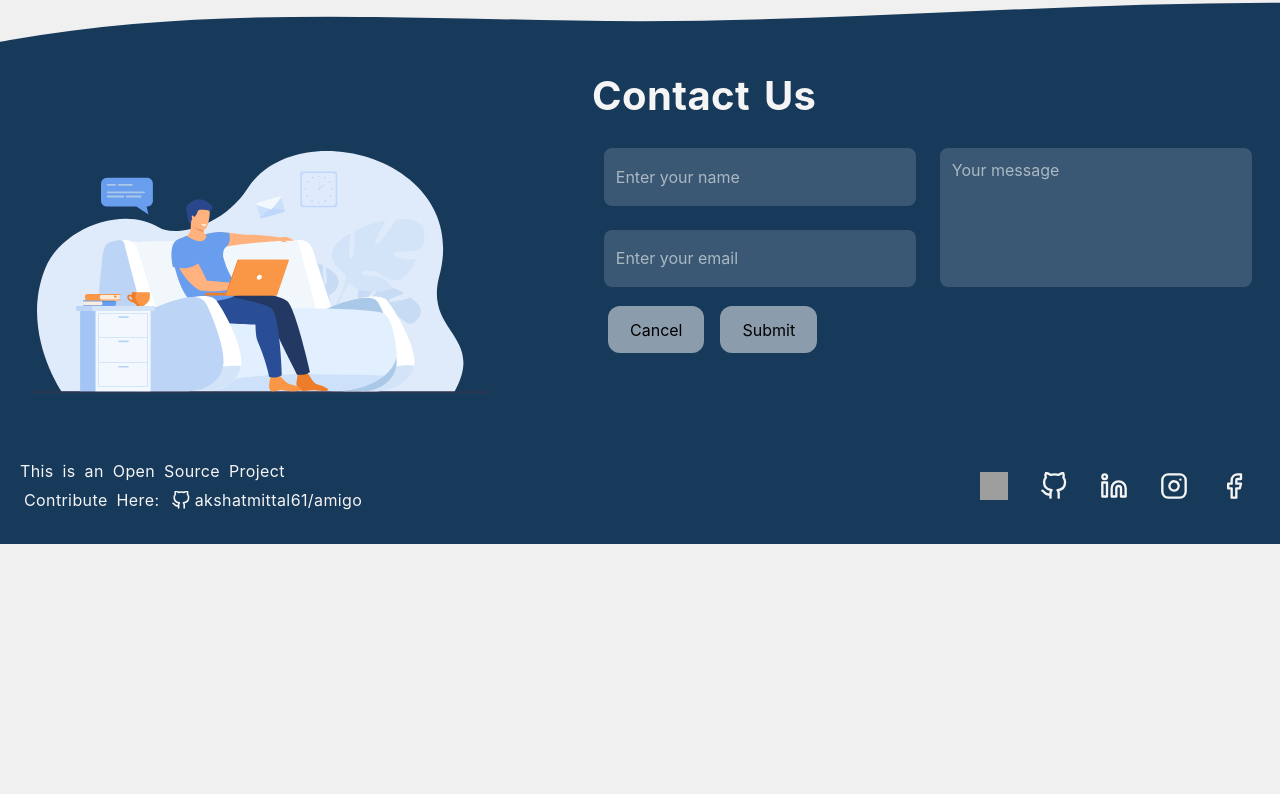
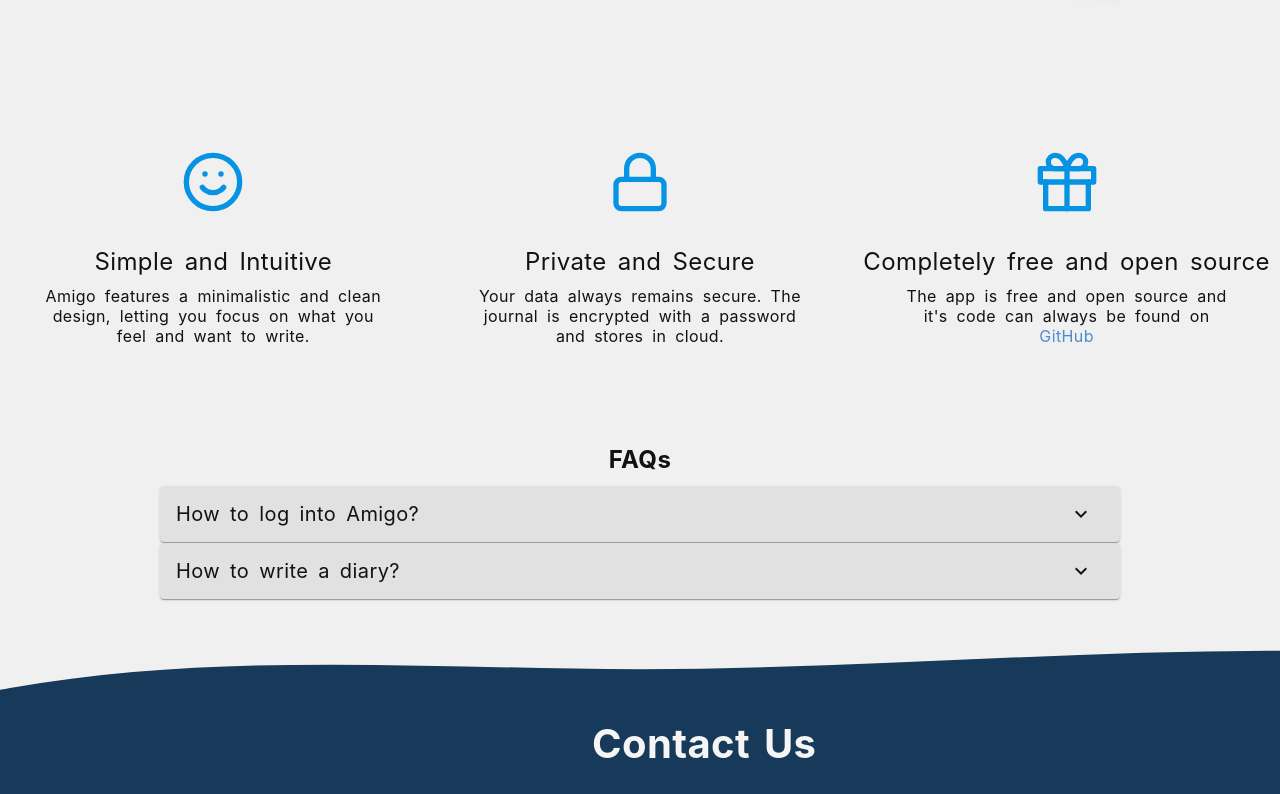
Before and after one commit to akshatmittal61/amigo, a React (Create React App) app: page / in a window 1280 px wide. Shown: the part 1508-2302 px from the top of the page. Before the commit the page ends 2052 px from the top, so only its background shows below. Built offline with nearby package versions, Linux system fonts and the light colour scheme; grey boxes are pictures that could not be loaded; a web font is replaced by a local one.

Commit message:
added accordian

```diff
--- a/server.mjs
+++ b/server.mjs
@@ -22,6 +22,7 @@
 	res.send("Hello World");
 });
 app.use("/api/auth", apiAuth);
+app.use("/api/diary", apiAuth);
 
 const PORT = process.env.PORT || 4000;
 app.listen(PORT, () => console.log(`Server started at port ${PORT}`));
--- /dev/null
+++ b/src/components/Accordian/Accordian.jsx
@@ -0,0 +1,26 @@
+import React, { useState } from "react";
+import AccordionDetails from "./AccordionDetails";
+import AccordionSummary from "./AccordionSummary";
+import "./accordian.css";
+
+const Accordian = ({
+	defaultExpanded = false,
+	summary = "Your Title Here",
+	details = "Your content Here",
+}) => {
+	const [expandedState, setExpandedState] = useState(defaultExpanded);
+	return (
+		<div className={`accordian accordian-expand-${expandedState}`}>
+			<AccordionSummary
+				onClick={() => {
+					setExpandedState(!expandedState);
+				}}
+			>
+				{summary}
+			</AccordionSummary>
+			<AccordionDetails>{details}</AccordionDetails>
+		</div>
+	);
+};
+
+export default Accordian;
--- /dev/null
+++ b/src/components/Accordian/AccordionDetails.jsx
@@ -0,0 +1,15 @@
+import React from "react";
+
+const AccordionDetails = (props) => {
+	return (
+		<div className="accordian-body">
+			<div className="accordian-body-collapse">
+				<div className="accordian-body-inner">
+					<div className="accordian-body-root">{props.children}</div>
+				</div>
+			</div>
+		</div>
+	);
+};
+
+export default AccordionDetails;
--- /dev/null
+++ b/src/components/Accordian/AccordionSummary.jsx
@@ -0,0 +1,14 @@
+import React from "react";
+
+const AccordionSummary = (props) => {
+	return (
+		<div className="accordian-header" onClick={props.onClick}>
+			<div className="accordian-header-content">{props.children}</div>
+			<div className="accordian-header-icon">
+				<span className="material-icons">expand_less</span>
+			</div>
+		</div>
+	);
+};
+
+export default AccordionSummary;
--- /dev/null
+++ b/src/components/Accordian/accordian.css
@@ -0,0 +1,62 @@
+:root {
+  --accordian-bgcolor: #e1e1e1;
+  --accordian-transition-time: 200ms; }
+
+.accordian {
+  width: 75%;
+  margin: 0 auto;
+  background-color: var(--accordian-bgcolor);
+  display: flex;
+  flex-flow: column;
+  overflow: hidden;
+  border-radius: 0.25rem;
+  transition: all var(--accordian-transition-time) ease-in-out;
+  box-shadow: rgba(0, 0, 0, 0.2) 0px 2px 1px -1px, rgba(0, 0, 0, 0.14) 0px 1px 1px 0px, rgba(0, 0, 0, 0.12) 0px 1px 3px 0px; }
+  .accordian > * {
+    width: 100%;
+    padding: 1rem;
+    overflow: hidden;
+    transition: all var(--accordian-transition-time) cubic-bezier(0.4, 0, 0.2, 1); }
+  .accordian-header {
+    display: flex;
+    justify-content: space-between;
+    height: 3.5rem;
+    cursor: pointer;
+    user-select: none; }
+    .accordian-header > * {
+      height: 100%;
+      display: flex;
+      justify-content: center;
+      align-items: center; }
+    .accordian-header-content {
+      width: 90%;
+      justify-content: flex-start;
+      font-size: 1.25rem;
+      line-height: 1.25rem;
+      overflow: hidden;
+      text-overflow: ellipsis;
+      white-space: nowrap; }
+    .accordian-header-icon {
+      width: 5%; }
+      .accordian-header-icon .material-icons {
+        transition: all var(--accordian-transition-time) cubic-bezier(0.4, 0, 0.2, 1); }
+  .accordian-expand-false {
+    margin: 0.025rem auto; }
+  .accordian-expand-true {
+    margin: 0.75rem auto; }
+  .accordian-expand-false .accordian-header {
+    height: 3.5rem; }
+    .accordian-expand-false .accordian-header-icon .material-icons {
+      transform: rotateZ(-180deg); }
+  .accordian-expand-true .accordian-header {
+    height: 4rem; }
+  .accordian-expand-false .accordian-body {
+    height: 0;
+    opacity: 0;
+    visibility: hidden;
+    padding: 0 1rem; }
+  .accordian-expand-true .accordian-body {
+    height: auto;
+    opacity: 1;
+    visibility: visible;
+    padding: 1rem; }
--- a/src/pages/Home/Home.jsx
+++ b/src/pages/Home/Home.jsx
@@ -2,7 +2,10 @@
 import "./home.css";
 import favicon from "../../images/favicon.svg";
 import home_ss from "../../images/home_ss.png";
+import home_ss_1 from "../../images/home_ss_1.png";
+import home_ss_2 from "../../images/home_ss_2.png";
 import { Gift, Lock, Smile } from "react-feather";
+import Accordian from "../../components/Accordian/Accordian";
 
 const Home = () => {
 	useEffect(() => {
@@ -53,7 +56,8 @@
 				</div>
 			</div>
 			<div className="home-ss">
-				<img src={home_ss} alt="Home Page" />
+				<img src={home_ss_1} alt="Home Page" />
+				<img src={home_ss_2} alt="Home Page" />
 			</div>
 			<div className="home-about">
 				<div className="row">
@@ -79,6 +83,17 @@
 					))}
 				</div>
 			</div>
+			<div className="home-faq">
+			<h1>FAQs</h1>
+				<Accordian
+					summary="How to log into Amigo?"
+					details="To use Amigo, visit the home page, use the navigation manu to navigate to dashboard. Register if you are a new user"
+				/>
+				<Accordian
+					summary="How to write a diary?"
+					details="To write a new diary, click on thr edit button in the dashboard. Fill in the details and click on save diary to save the contents to you profile."
+				/>
+			</div>
 		</section>
 	);
 };
--- a/src/pages/Home/home.css
+++ b/src/pages/Home/home.css
@@ -197,12 +197,16 @@
 }
 .home-ss {
   width: 100%;
-  height: 75vh;
+  min-height: 75vh;
   display: flex;
   justify-content: center;
   align-items: center;
+  flex-flow: column;
   margin: 3rem 0;
-  padding: 3rem 0;
+}
+.home-ss img {
+  max-width: 75%;
+  margin: 2rem;
 }
 .home-about {
   width: 100%;
@@ -275,5 +279,15 @@
 .home-about a:hover {
   color: var(--color-main-hover);
 }
+.home-faq {
+  margin: 2rem 0;
+  display: flex;
+  justify-content: flex-start;
+  align-items: center;
+  flex-flow: column;
+}
+.home-faq > * {
+  margin: 1rem 0;
+}
 
 /*# sourceMappingURL=home.css.map */
```
Also changed, not shown: routes/diary.mjs (added, +7 -0 lines), controllers/diary.mjs (added), src/images/home_ss_1.png (added), src/images/home_ss_2.png (added).
